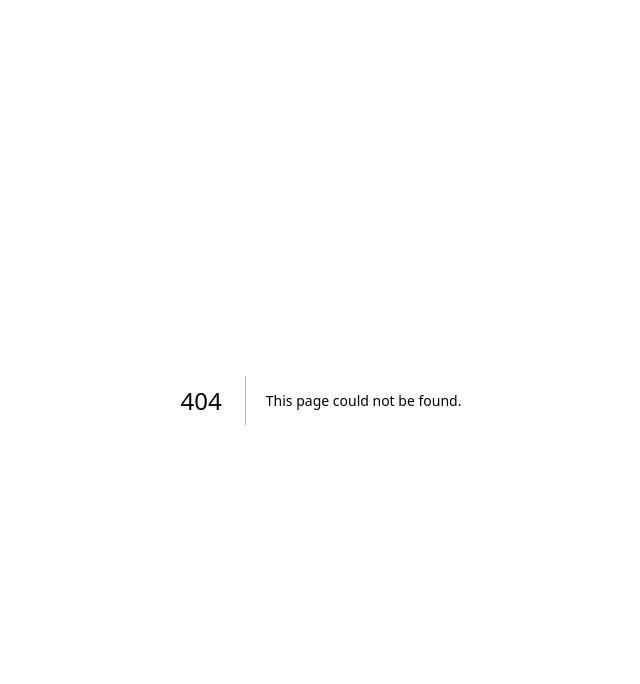
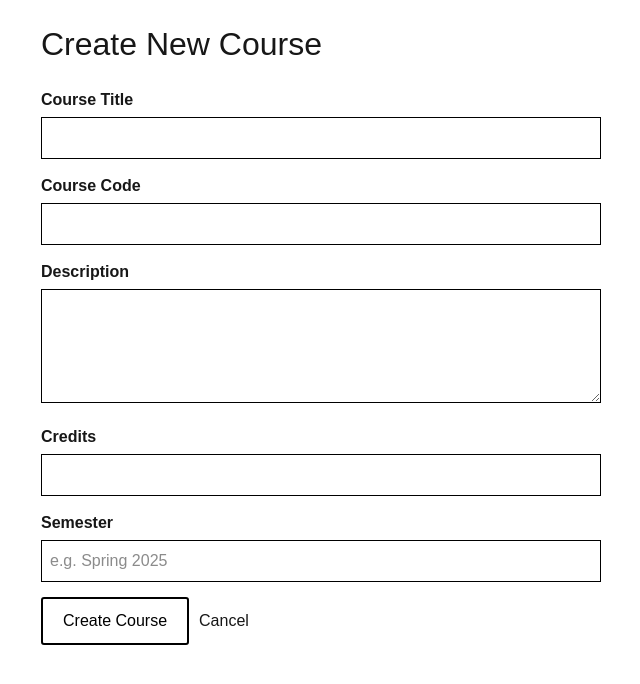
Before and after one commit to dzenardas/university-crud, a Next.js app: page /courses/new in a window 1280 px wide. Before the commit this address had no page. Shown: the top 684 px of the page, without its empty margins (319-959 px from the left). Built offline with nearby package versions, Linux system fonts and the light colour scheme.

Commit message:
Add new course page and button to access page

```diff
--- /dev/null
+++ b/app/courses/new/newCourse.module.css
@@ -0,0 +1,64 @@
+.container {
+    padding: 20px;
+    max-width: 600px;
+    margin: auto;
+}
+
+.title {
+    font-size: 32px;
+    margin-bottom: 20px;
+}
+
+.error {
+    color: red;
+    background-color: #fee;
+    padding: 10px;
+    border-radius: 3px;
+    margin-bottom: 15px;
+}
+
+.formGroup {
+    margin-bottom: 15px;
+}
+
+.formGroup label {
+    display: block;
+    margin-bottom: 5px;
+    font-weight: bold;
+}
+
+.input {
+    width: 100%;
+    padding: 8px;
+    border: 1px solid black;
+    box-sizing: border-box;
+}
+
+.textarea {
+    width: 100%;
+    padding: 8px;
+    border: 1px solid black;
+    box-sizing: border-box;
+    resize: vertical;
+}
+
+.button {
+    padding: 10px 20px;
+    border: 2px solid black;
+    color: black;
+    text-decoration: none;
+    border-radius: 3px;
+    margin-right: 10px;
+}
+
+.button:hover {
+    cursor: pointer;
+}
+
+.cancelLink {
+    text-decoration: none;
+}
+
+.cancelLink:hover {
+    text-decoration: underline;
+}
--- /dev/null
+++ b/app/courses/new/page.tsx
@@ -0,0 +1,102 @@
+"use client"
+
+import { useState } from "react"
+import { useRouter } from "next/navigation"
+import Link from "next/link"
+import styles from "./newCourse.module.css"
+
+export default function NewCoursePage() {
+    const [title, setTitle] = useState("")
+    const [code, setCode] = useState("")
+    const [description, setDescription] = useState("")
+    const [credits, setCredits] = useState("")
+    const [semester, setSemester] = useState("")
+    const [error, setError] = useState("")
+    const router = useRouter()
+
+    async function handleSubmit(e: React.FormEvent) {
+        e.preventDefault()
+        setError("")
+
+        const res = await fetch("/api/courses", {
+            method: "POST",
+            headers: { "Content-Type": "application/json" },
+            body: JSON.stringify({ title, code, description, credits, semester })
+        })
+
+        if (res.ok) {
+            router.push("/dashboard")
+        } else {
+            setError("Failed to create course")
+        }
+    }
+
+    return (
+        <div className={styles.container}>
+            <h1 className={styles.title}>Create New Course</h1>
+
+            <form onSubmit={handleSubmit}>
+                <div className={styles.formGroup}>
+                    <label>Course Title</label>
+                    <input
+                        type="text"
+                        value={title}
+                        onChange={(e) => setTitle(e.target.value)}
+                        required
+                        className={styles.input}
+                    />
+                </div>
+
+                <div className={styles.formGroup}>
+                    <label>Course Code</label>
+                    <input
+                        type="text"
+                        value={code}
+                        onChange={(e) => setCode(e.target.value)}
+                        required
+                        className={styles.input}
+                    />
+                </div>
+
+                <div className={styles.formGroup}>
+                    <label>Description</label>
+                    <textarea
+                        value={description}
+                        onChange={(e) => setDescription(e.target.value)}
+                        rows={4}
+                        className={styles.textarea}
+                    />
+                </div>
+
+                <div className={styles.formGroup}>
+                    <label>Credits</label>
+                    <input
+                        type="number"
+                        value={credits}
+                        onChange={(e) => setCredits(e.target.value)}
+                        required
+                        className={styles.input}
+                    />
+                </div>
+
+                <div className={styles.formGroup}>
+                    <label>Semester</label>
+                    <input
+                        type="text"
+                        value={semester}
+                        onChange={(e) => setSemester(e.target.value)}
+                        required
+                        placeholder="e.g. Spring 2025"
+                        className={styles.input}
+                    />
+                </div>
+
+                <button type="submit" className={styles.button}>
+                    Create Course
+                </button>
+
+                <Link href="/dashboard" className={styles.cancelLink}>Cancel</Link>
+            </form>
+        </div>
+    )
+}
--- /dev/null
+++ b/app/dashboard/dashboard.module.css
@@ -0,0 +1,12 @@
+.createButton {
+    padding: 10px 20px;
+    border: 2px solid black;
+    color: black;
+    text-decoration: none;
+    border-radius: 3px;
+    display: inline-block;
+}
+
+.createButton:hover {
+    cursor: pointer;
+}
--- a/app/dashboard/page.tsx
+++ b/app/dashboard/page.tsx
@@ -1,5 +1,7 @@
 import { auth } from "@/auth"
 import { redirect } from "next/navigation"
+import Link from "next/link"
+import styles from "./dashboard.module.css";
 import { prisma } from "@/lib/prisma"
 
 export default async function DashboardPage() {
@@ -24,6 +26,7 @@ export default async function DashboardPage() {
             <p>Welcome, {session.user.name}!</p>
 
             <h2>Your Courses ({courses.length})</h2>
+            <Link href="/courses/new" className={styles.createButton}>Create new course</Link>
 
             {courses.length === 0 ? (
                 <p>No courses yet. Create your first course!</p>
```
